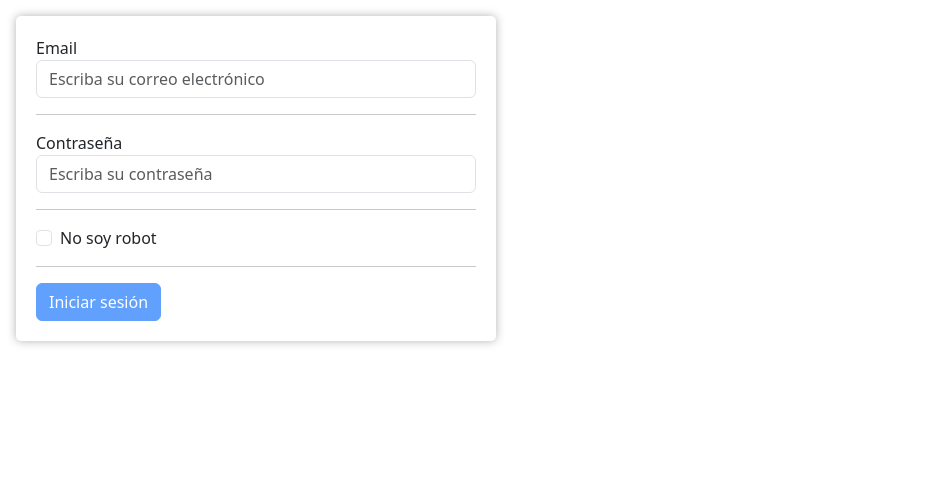
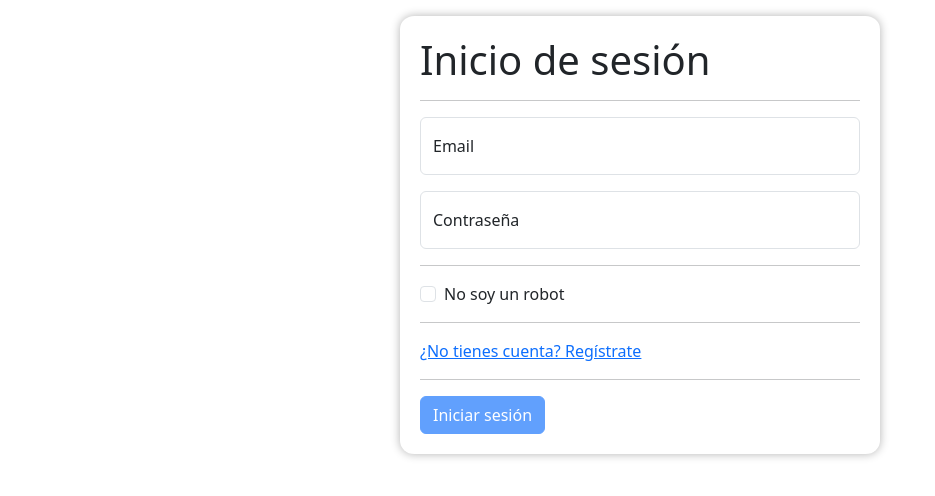
Before and after one commit to jsanjuan71/ucamp-react-app, a React (Create React App) app: page / in a window 1280 px wide. Shown: the top 496 px of the page, without its empty margins (0-935 px from the left). Built offline with nearby package versions, Linux system fonts and the light colour scheme; no server answers.

Commit message:
added - login and register flow

```diff
--- a/src/components/Forms/LoginForm.jsx
+++ b/src/components/Forms/LoginForm.jsx
@@ -1,7 +1,9 @@
 
 
-import React, {useState} from 'react'
-import {Form, Button} from 'react-bootstrap'
+import React, {useEffect, useState} from 'react'
+import { useSearchParams, useNavigate } from 'react-router-dom';
+import {Form, Button, Container, Row, Col} from 'react-bootstrap'
+import FloatingLabel from 'react-bootstrap/FloatingLabel'
 import UsersService from '../../services/users.service'
 import { ToastContainer, toast } from 'react-toastify';
 
@@ -11,12 +13,16 @@ function LoginForm() {
         padding: '20px',
         boxShadow: '0 0 10px rgba(0,0,0,0.3)',
         width: '480px',
-        borderRadius: '5px',
+        borderRadius: '3%',
     }
 
     const [email, setEmail] = useState('')
     const [password, setPassword] = useState('')
     const [aintRobot, setAintRobot] = useState(false)
+
+    const [searchParams] = useSearchParams()
+
+    const navigate = useNavigate()
 
     const handleEmailChange = ( {target} ) => {
         setEmail(target.value)
@@ -24,6 +30,8 @@ function LoginForm() {
 
     const handleSubmit = (event) => {
         event.preventDefault()
+
+        setAintRobot(false)
 
         const data = {
             email,
@@ -34,6 +42,9 @@ function LoginForm() {
             .then(response => {
                 console.log("LOGIN done", response.data)
                 toast.success("Acceso correcto")
+                const token = response.data.result
+                setTimeout( navigate, 3000, '/home' )
+
             })
             .catch(err => {
                 console.log("LOGIN error", err.response.data.error)
@@ -42,38 +53,59 @@ function LoginForm() {
 
     }
 
+    useEffect(() => {
+        if(searchParams.get('userEmail')){
+            setEmail(searchParams.get('userEmail'))
+        }
+    }   , [searchParams])
+
     return (
         <>
             <ToastContainer theme='colored' />
-            <div style={styles}>
-                <Form onSubmit={handleSubmit}>
+            <Container className='d-flex'>
+                <Row className='mx-auto justify-content-center'>
+                    <Col >
+                        <Form onSubmit={handleSubmit} style={styles}>
                             <Form.Group>
-                        <label>Email</label>
-                        <Form.Control type="email" placeholder="Escriba su correo electrónico"
-                            value={email}
-                            onChange={handleEmailChange}
-                        />
+                                <h1>Inicio de sesión</h1>
                             </Form.Group>
                             <hr />
                             <Form.Group>
-                        <label>Contraseña</label>
-                        <Form.Control type="password" placeholder="Escriba su contraseña"
+                                <FloatingLabel label="Email" className="mb-3">
+                                    <Form.Control type="email" placeholder="Email"
+                                        value={email}
+                                        onChange={handleEmailChange}
+                                        required
+                                    />
+                                </FloatingLabel>
+                            </Form.Group>
+                            <Form.Group>
+                                <FloatingLabel label="Contraseña" className="mb-3">
+                                    <Form.Control type="password" placeholder="Contraseña"
                                         value={password}
                                         onChange={ ({target}) => setPassword(target.value) }
+                                        required
                                     />
+                                </FloatingLabel>
                             </Form.Group>
                             <hr />
                             <Form.Group>
-                        <Form.Check type="checkbox" label="No soy robot"
+                                <Form.Check type="checkbox" label="No soy un robot"
                                     value={aintRobot}
                                     onChange={ ({target}) => setAintRobot(target.checked) }
                                 />
                             </Form.Group>
                             <hr />
+                            <Form.Group>
+                                <a href="/register">¿No tienes cuenta? Regístrate</a>
+                            </Form.Group>
+                            <hr />
                             <Button variant="primary" type="submit" disabled={ aintRobot === false  }> Iniciar sesión </Button>
 
                         </Form>
-            </div>
+                    </Col>
+                </Row>
+            </Container>
         </>
     )
 }
--- /dev/null
+++ b/src/components/Forms/RegisterForm.jsx
@@ -0,0 +1,135 @@
+
+
+import React, {useState} from 'react'
+import {useNavigate} from 'react-router-dom'
+import {Container, Form, Button, Row, Col} from 'react-bootstrap'
+import FloatingLabel from 'react-bootstrap/FloatingLabel'
+import UsersService from '../../services/users.service'
+import { ToastContainer, toast } from 'react-toastify';
+
+function RegisterForm() {
+
+    const styles = {
+        padding: '20px',
+        boxShadow: '0 0 10px rgba(0,0,0,0.3)',
+        width: '480px',
+        borderRadius: '3%',
+    }
+
+    const [name, setName] = useState('')
+    const [lastname, setLastname] = useState('')
+    const [age, setAge] = useState('')
+    const [email, setEmail] = useState('')
+    const [password, setPassword] = useState('')
+    const [role, setRole] = useState('')
+    const [aintRobot, setAintRobot] = useState(false)
+
+    const navigate = useNavigate()
+
+    const handleEmailChange = ( {target} ) => {
+        setEmail(target.value)
+    }
+
+    const handleSubmit = (event) => {
+        event.preventDefault()
+
+        const data = {
+            firstname: name,
+            lastname,
+            age,
+            email,
+            password
+        }
+
+        UsersService.signup(data)
+            .then(response => {
+                console.log("REGISTER done", response.data)
+                toast.success("Usuario registrado correctamente")
+                setTimeout( navigate, 3000, '/?userEmail='+ email  )
+            })
+            .catch(err => {
+                console.log("REGISTER error", err.response.data.error)
+                toast.error(err.response.data.error)
+            })
+
+    }
+
+    return (
+        <>
+            <ToastContainer theme='colored' />
+            <Container className='d-flex'>
+                <Row className='mx-auto align-items-center' >
+                    <Col>
+                        <Form onSubmit={handleSubmit} style={styles}>
+                            <Form.Group>
+                                <h1>Registro</h1>
+                            </Form.Group>
+                            <hr className='text-muted' />
+                            <Form.Group>
+                                <FloatingLabel label="Nombre" className="mb-3">
+                                    <Form.Control type="text" placeholder='Nombre'
+                                        value={name}
+                                        onChange={ ({target}) => setName(target.value) }
+                                        required
+                                    />
+                                </FloatingLabel>
+                            </Form.Group>
+                            <Form.Group>
+                                <FloatingLabel label="Apellido" className="mb-3">
+                                    <Form.Control type="text" placeholder='Apellido'
+                                        value={lastname}
+                                        onChange={ ({target}) => setLastname(target.value) }
+                                        required
+                                    />
+                                </FloatingLabel>
+                            </Form.Group>
+                            <Form.Group>
+                                <FloatingLabel label="Edad" className="mb-3">
+                                    <Form.Control type="number" min={18} max={99} placeholder='Edad'
+                                        value={age}
+                                        onChange={ ({target}) => setAge(target.value) }
+                                    />
+                                </FloatingLabel>
+                            </Form.Group>
+                            <Form.Group>
+                                <FloatingLabel label="Email" className="mb-3">
+                                    <Form.Control type="Email" placeholder="Email"
+                                        value={email}
+                                        onChange={handleEmailChange}
+                                        required
+                                    />
+                                </FloatingLabel>
+                            </Form.Group>
+                            <Form.Group>
+                                <FloatingLabel label="Contraseña" className="mb-3">
+                                    <Form.Control type="password" placeholder="Contraseña"
+                                        value={password}
+                                        onChange={ ({target}) => setPassword(target.value) }
+                                        required
+                                        minLength={6}
+                                    />
+                                </FloatingLabel>
+                            </Form.Group>
+                            <hr />
+                            <Form.Group>
+                                <Form.Check type="checkbox" label={<span>Acepto los <a href='/termsandconditions'>Términos y condiciones</a></span>}
+                                    value={aintRobot}
+                                    onChange={ ({target}) => setAintRobot(target.checked) }
+                                />
+                            </Form.Group>
+                            <hr />
+                            <Form.Group>
+                                <a href="/"> ¿Ya tienes una cuenta? Inicia sesión </a>
+                            </Form.Group>
+                            <hr />
+                            <Button variant="primary" type="submit" disabled={ aintRobot === false  }> Iniciar sesión </Button>
+
+                        </Form>
+                    </Col>
+                </Row>
+            </Container>
+        </>
+    )
+}
+
+export default RegisterForm
```
Lines whose indentation alone changed are shown as unchanged.
